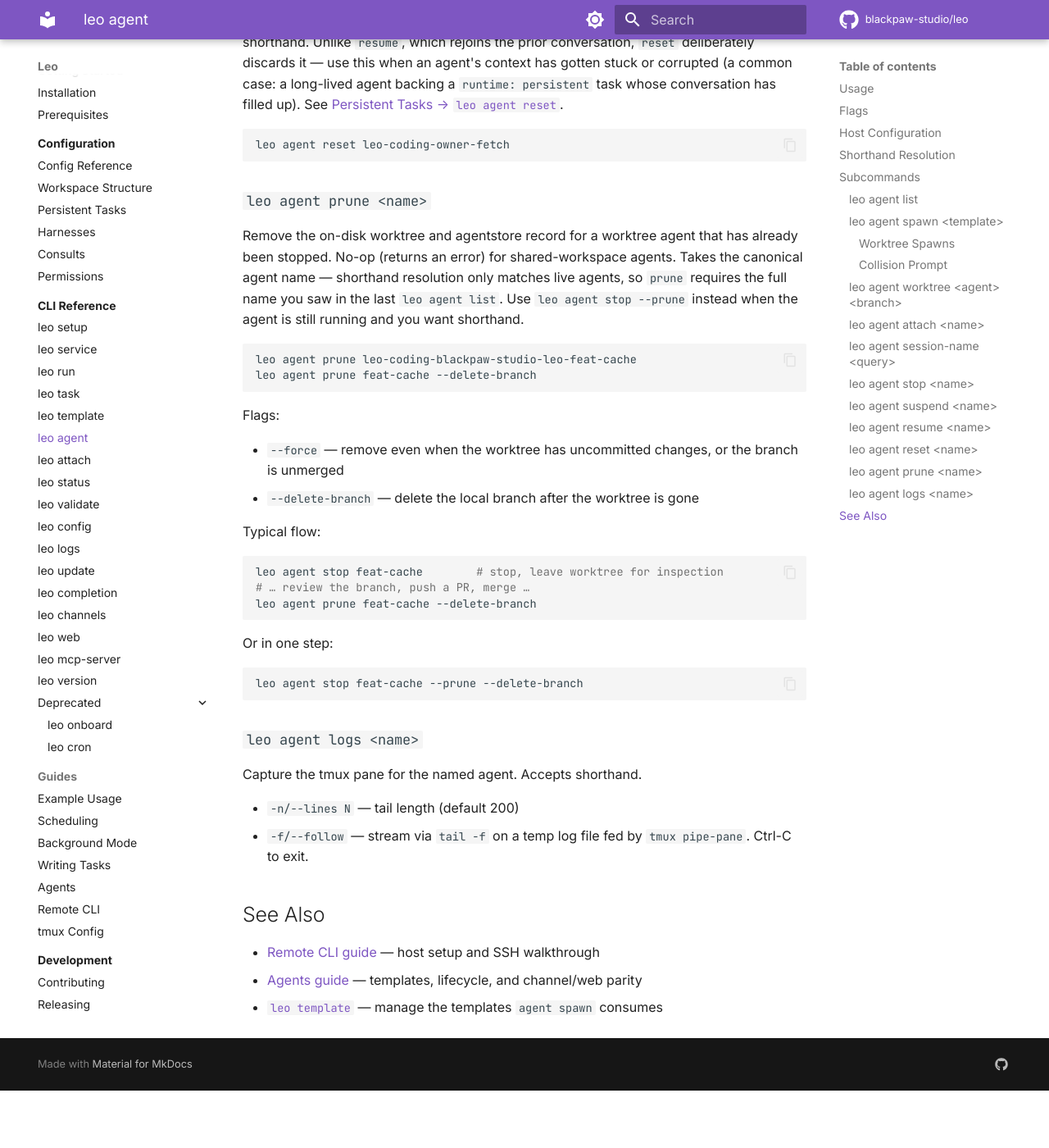
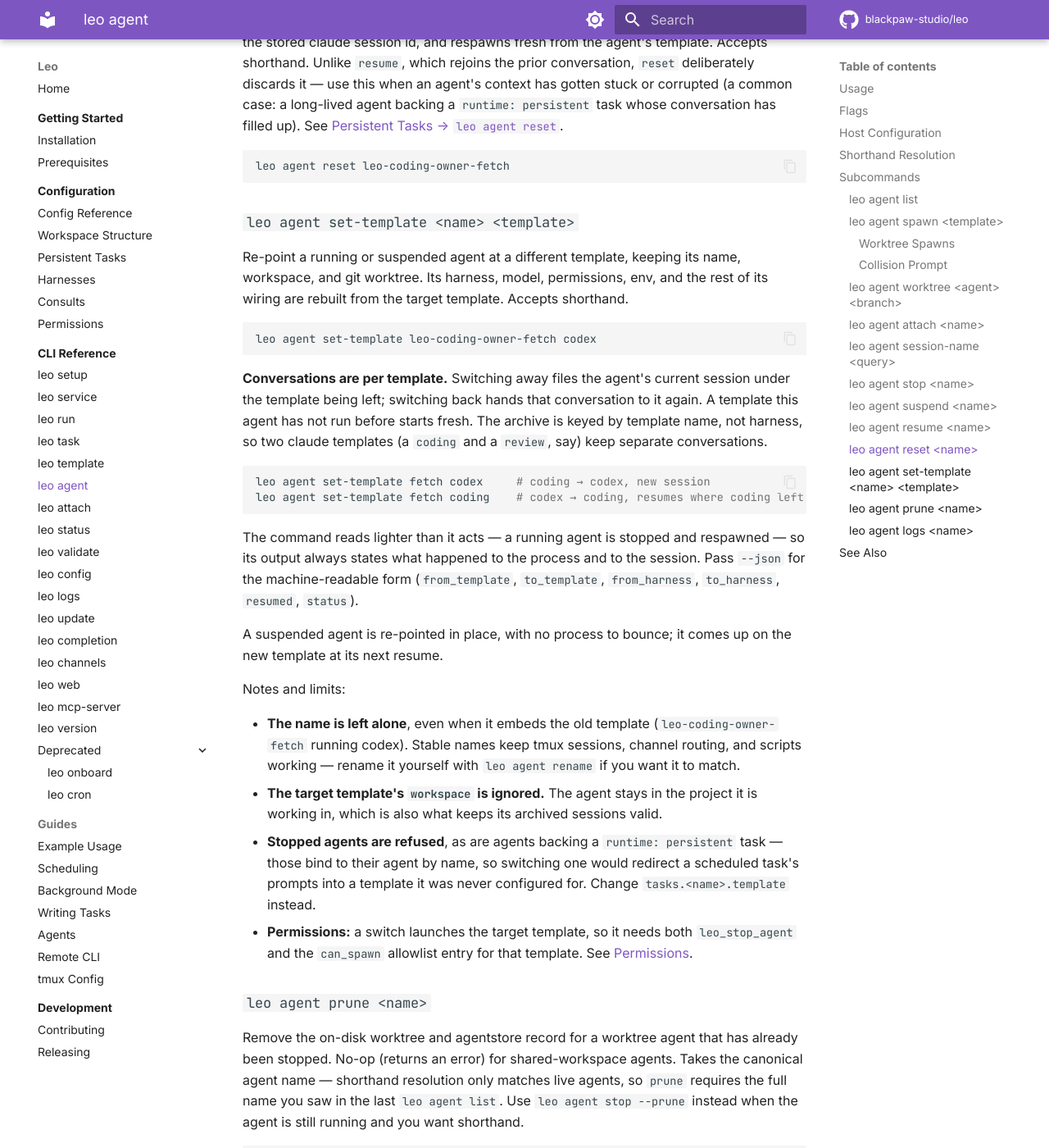
Before and after one commit to blackpaw-studio/leo, an MkDocs documentation site: the page built from docs/cli/agent.md, in a window 1280 px wide and 1400 px high, scrolled down 6980 px. Shown: the whole window at 82% size. Built offline with MkDocs 1.6.1 and Material for MkDocs 9.7.7, drawn with Linux system fonts in a browser that asks for light colours; comment, search, counter and statistics services are not loaded; before the commit the page ends 8310 px from its top, so only the background shows below that; some of the changed text lies outside the part shown.

Commit message:
docs: document leo agent set-template and the picker template menu
Claude-Session: https://claude.ai/code/session_01JQZ6i1HvewgUsAgj5RGUra

````diff
--- a/docs/cli/agent.md
+++ b/docs/cli/agent.md
@@ -182,7 +182,8 @@ picker over every agent — local and every configured remote host — in every
 state (running, starting, suspended, stopped). Beyond attaching, the picker
 doubles as a lifecycle surface: **Enter** attach (a suspended agent is resumed
 first), **s** suspend, **u** resume, **x** stop (with confirmation), **r**
-rename, **/** filter, **q** quit. The picker always opens when no name is
+rename, **t** set template (arrow keys to choose, Enter to confirm, Esc to
+cancel), **/** filter, **q** quit. The picker always opens when no name is
 given — there is no longer a single-candidate auto-attach shortcut.
 
 Pass `--cc` to open the session in tmux control mode (`-CC`), which iTerm2
@@ -233,6 +234,32 @@ Reset an agent to a brand-new conversation: stops any live process/tmux session,
 leo agent reset leo-coding-owner-fetch
 ```
 
+### `leo agent set-template <name> <template>`
+
+Re-point a running or suspended agent at a different template, keeping its name, workspace, and git worktree. Its harness, model, permissions, env, and the rest of its wiring are rebuilt from the target template. Accepts shorthand.
+
+```bash
+leo agent set-template leo-coding-owner-fetch codex
+```
+
+**Conversations are per template.** Switching away files the agent's current session under the template being left; switching back hands that conversation to it again. A template this agent has not run before starts fresh. The archive is keyed by template name, not harness, so two claude templates (a `coding` and a `review`, say) keep separate conversations.
+
+```bash
+leo agent set-template fetch codex     # coding → codex, new session
+leo agent set-template fetch coding    # codex → coding, resumes where coding left off
+```
+
+The command reads lighter than it acts — a running agent is stopped and respawned — so its output always states what happened to the process and to the session. Pass `--json` for the machine-readable form (`from_template`, `to_template`, `from_harness`, `to_harness`, `resumed`, `status`).
+
+A suspended agent is re-pointed in place, with no process to bounce; it comes up on the new template at its next resume.
+
+Notes and limits:
+
+- **The name is left alone**, even when it embeds the old template (`leo-coding-owner-fetch` running codex). Stable names keep tmux sessions, channel routing, and scripts working — rename it yourself with `leo agent rename` if you want it to match.
+- **The target template's `workspace` is ignored.** The agent stays in the project it is working in, which is also what keeps its archived sessions valid.
+- **Stopped agents are refused**, as are agents backing a `runtime: persistent` task — those bind to their agent by name, so switching one would redirect a scheduled task's prompts into a template it was never configured for. Change `tasks.<name>.template` instead.
+- **Permissions:** a switch launches the target template, so it needs both `leo_stop_agent` and the `can_spawn` allowlist entry for that template. See [Permissions](../configuration/permissions.md).
+
 ### `leo agent prune <name>`
 
 Remove the on-disk worktree and agentstore record for a worktree agent that has already been stopped. No-op (returns an error) for shared-workspace agents. Takes the canonical agent name — shorthand resolution only matches live agents, so `prune` requires the full name you saw in the last `leo agent list`. Use `leo agent stop --prune` instead when the agent is still running and you want shorthand.
````
Also changed, not shown: docs/cli/attach.md (+1 -1 lines), docs/guides/agents.md (+14 -0 lines), 1 other file.
